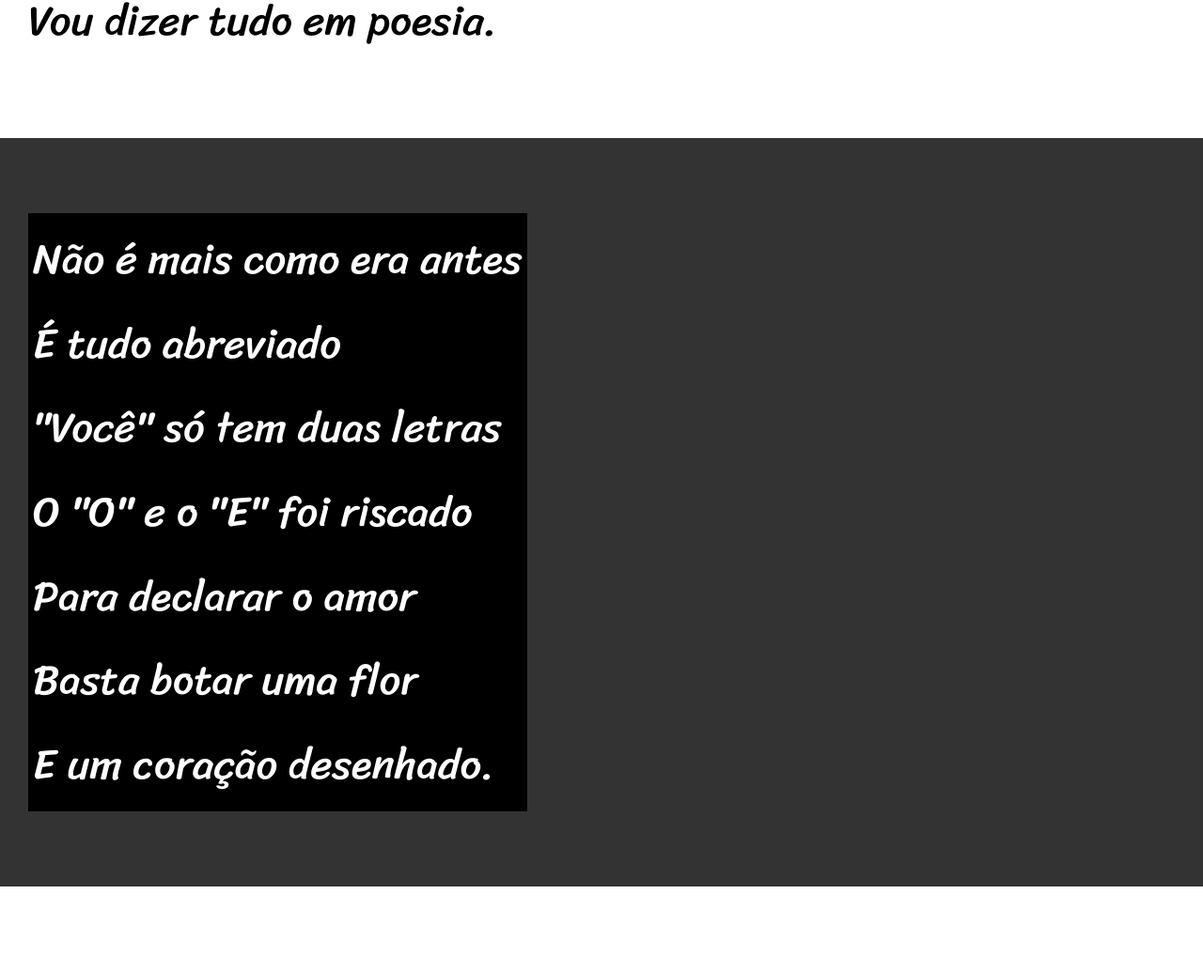
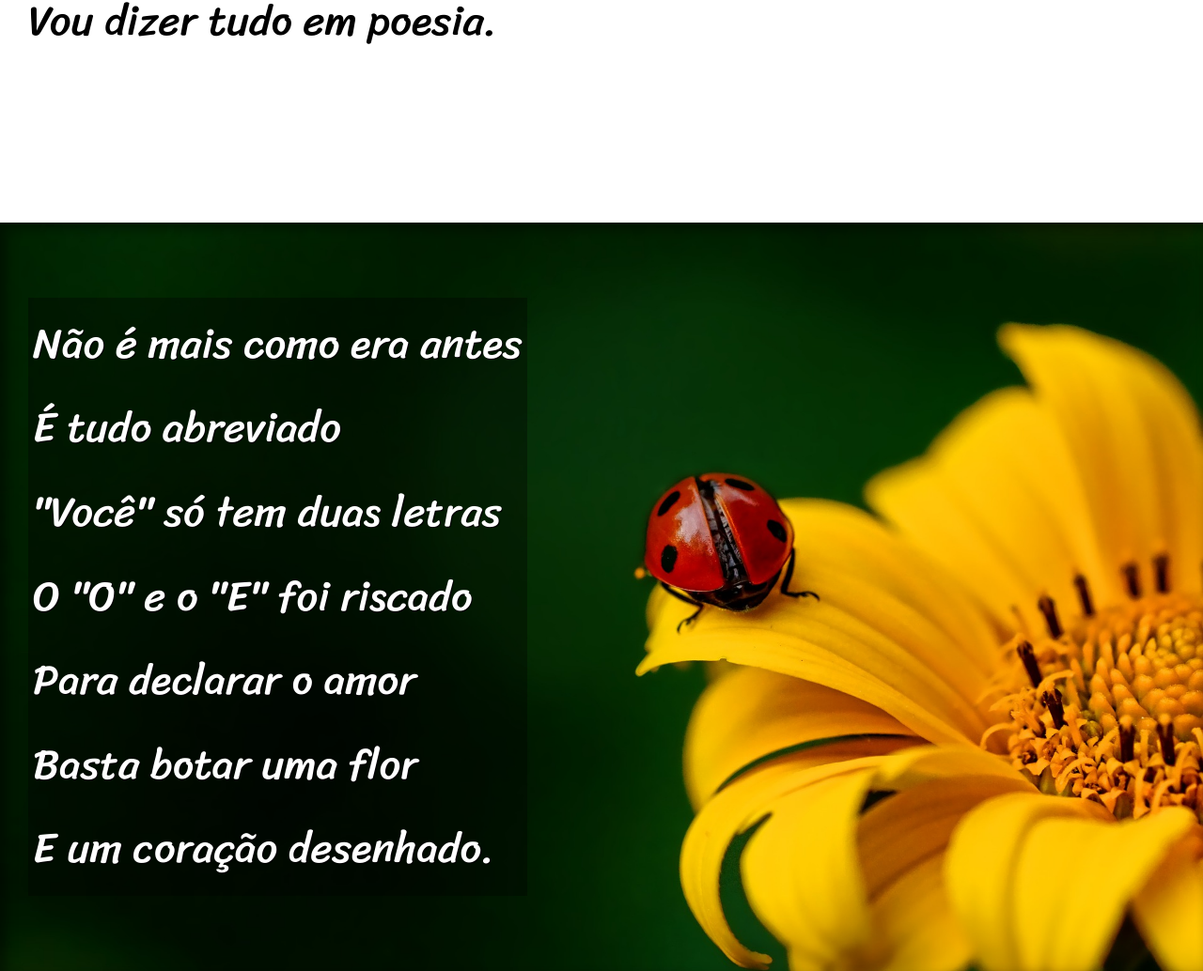
Before and after one commit to limareistiago/html-css, a plain HTML site: page exercicios/desafios/d012/index.html in a window 1280 px wide. Shown: the part 900-1934 px from the top of the page at 94% size. Drawn offline with Linux system fonts and the light colour scheme.

Commit message:
toques finais

```diff
--- a/exercicios/desafios/d012/estilo/style.css
+++ b/exercicios/desafios/d012/estilo/style.css
@@ -58,6 +58,10 @@ section {
     font-size: 3.5vw;
 }
 
+section > p {
+    padding-bottom: 2em;
+}
+
 section.normal {
     background-color: white;
     color: black;
@@ -66,12 +70,27 @@ section.normal {
 section.imagem {
     background-color: rgb(51, 51, 51);
     color: white;
+    box-shadow: inset 6px 6px 13px 0px rgba(0, 0, 0, 0.473);
+    background-size: cover;
+    background-attachment: fixed;
 }
 
 section.imagem > p {
     display: inline-block;
     padding: 5px;
-    background-color: rgb(0, 0, 0.253);
+    background-color: rgba(0, 0, 1, 0.342);
+    text-shadow: 1px 1px 0px black;
+}
+
+section#img01 {
+   background-image: url('../imagens/background001.jpg');
+   background-position: right center;
+
+}
+
+section#img02 {
+   background-image: url('../imagens/background002.jpg');
+
 }
 
 footer {
--- a/exercicios/desafios/d012/index.html
+++ b/exercicios/desafios/d012/index.html
@@ -29,7 +29,7 @@
         </p>
     </section>
 
-    <section class="imagem">
+    <section class="imagem" id="img01">
         <p>
             Não é mais como era antes <br>
             É tudo abreviado <br>
@@ -65,7 +65,7 @@
 
     </section>
 
-    <section class="imagem">
+    <section class="imagem" id="img02">
         <p>
             Tenho saudade das cartas <br>
             Escritas com a própria mão <br>
```
